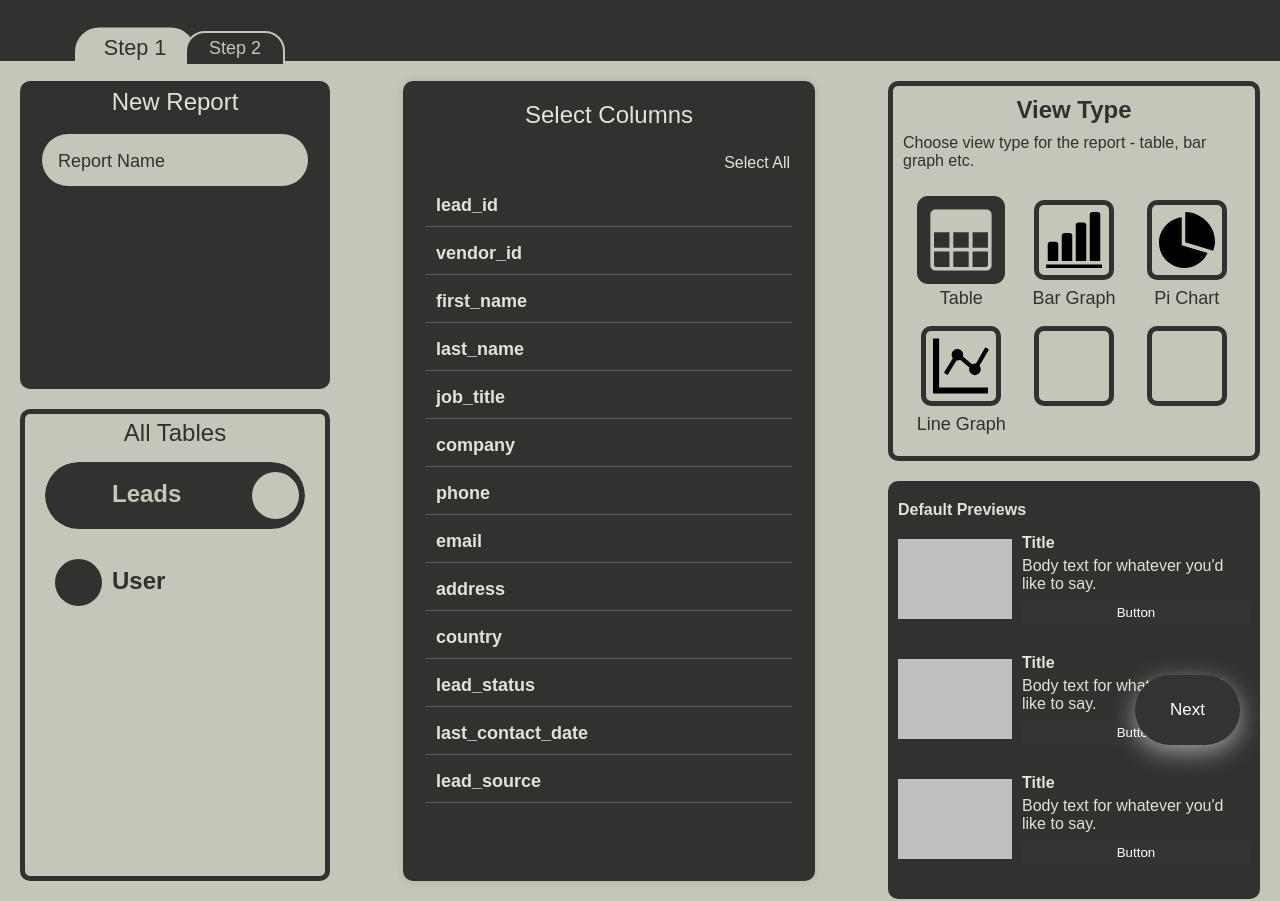
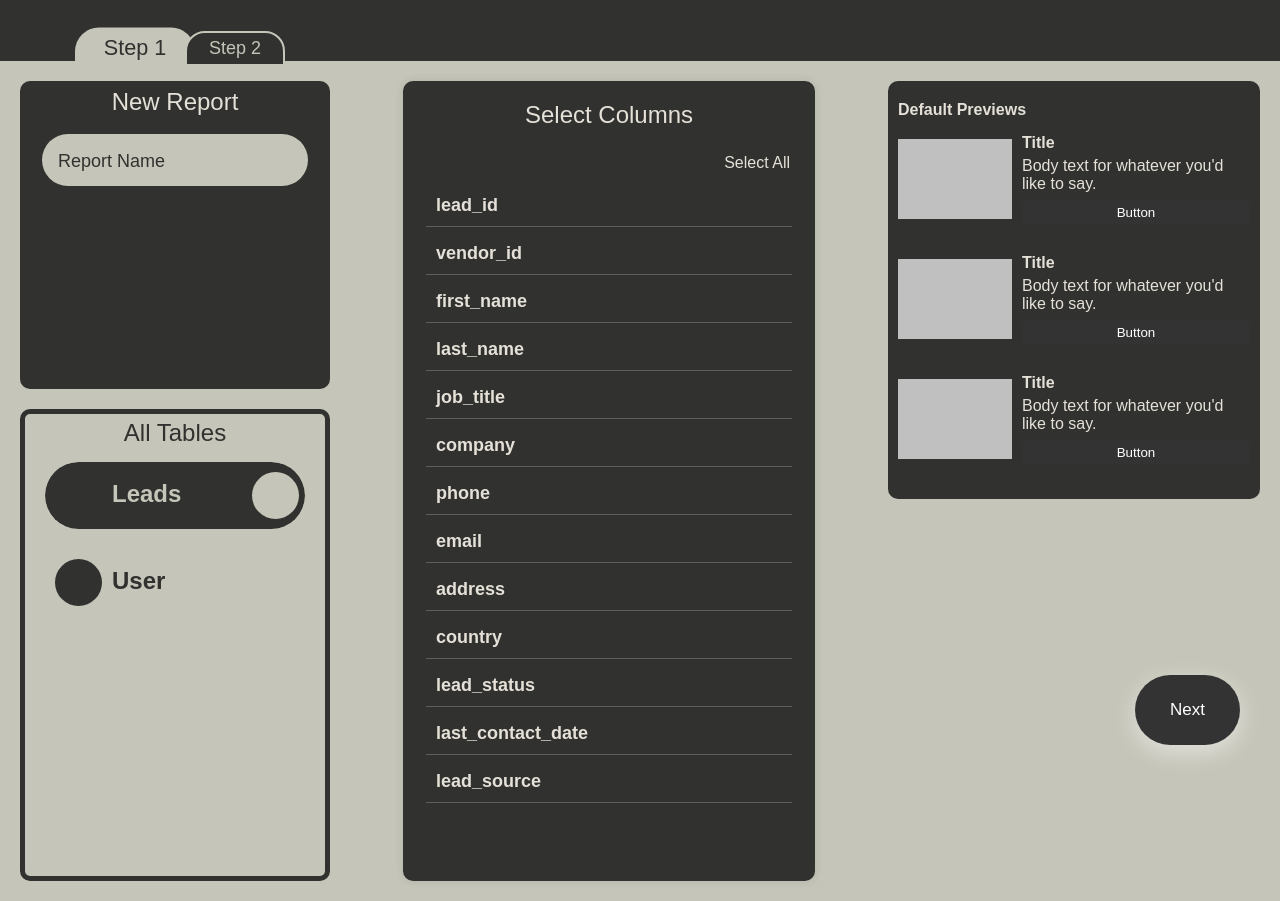
Before and after one commit to Ritvik2205/reports-dashboard, a Flask app: page /dashboard in a window 1280 px wide. Run offline with Flask 3, Linux system fonts and the light colour scheme; data that the repository does not hold is empty; some libraries are stand-ins or nearby versions; some web fonts are replaced.

Commit message:
removing view type

```diff
--- a/website/static/styles.css
+++ b/website/static/styles.css
@@ -432,7 +432,6 @@
 
 
 .previews {
-    margin-top: 20px;
     background-color: var(--secondary-color);
     padding: 10px;
     border-radius: 10px;
--- a/website/templates/dashboard.html
+++ b/website/templates/dashboard.html
@@ -36,7 +36,7 @@
             <div class="list selectable"></div>
         </div>
         <div class="right-panel">
-            <div class="view-type">
+            <!-- <div class="view-type">
                 <div class="view-title">View Type</div>
                 <div class="view-description">Choose view type for the report - table, bar graph etc.</div>
                 <div class="view-container">
@@ -65,7 +65,7 @@
                         <div class="view-text"></div>
                     </div>
                 </div>
-            </div>
+            </div> -->
 
             <div class="previews">
                 <div class="preview">
```
